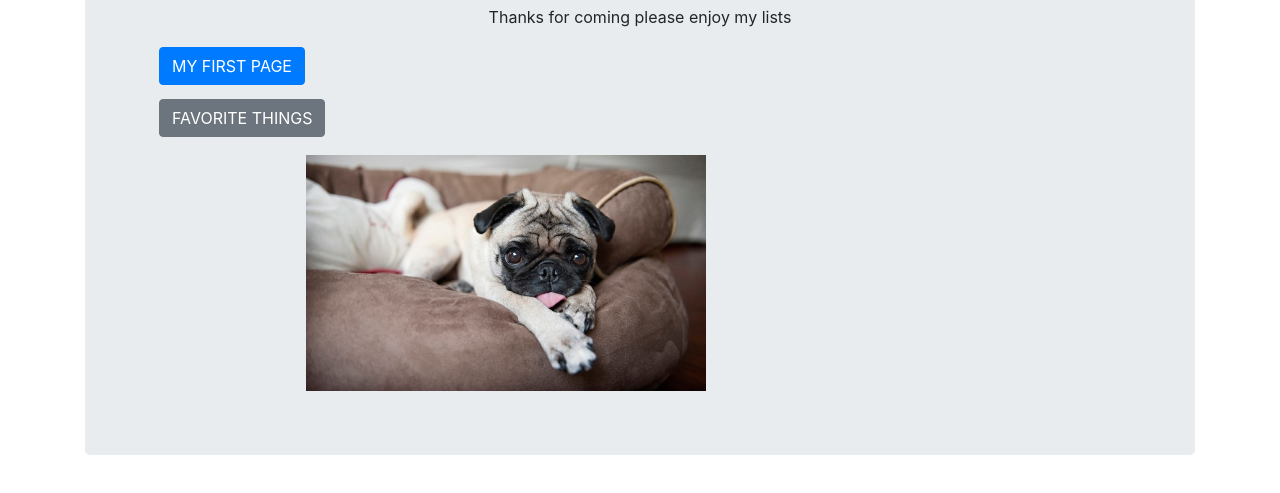
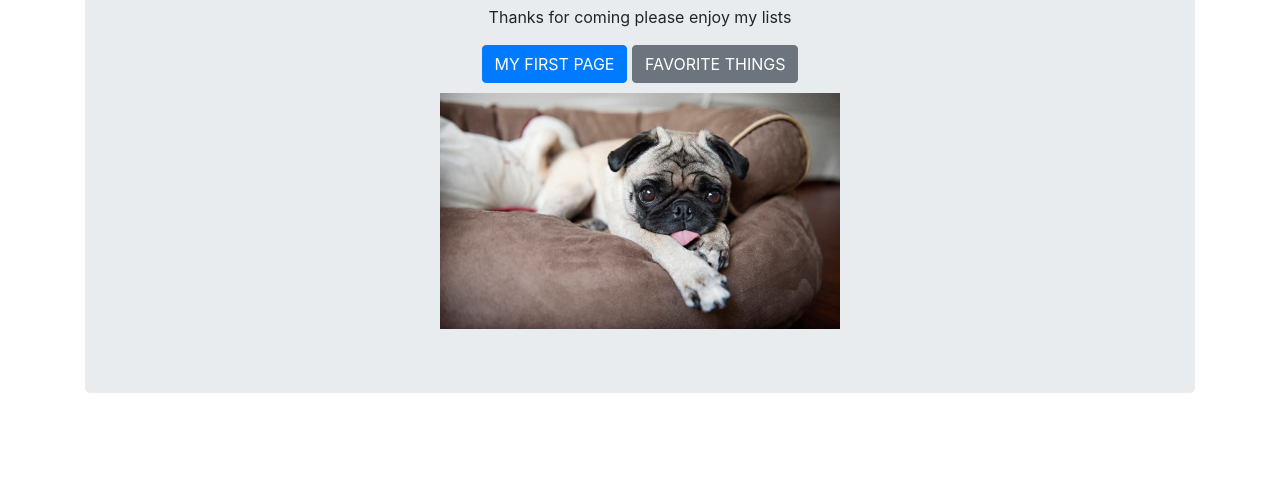
Before and after one commit to dustatron/epicodus-first-website, a plain HTML site: page index.html in a window 1280 px wide. Shown: the part 115-608 px from the top of the page. Drawn offline with nearby package versions, Linux system fonts and the light colour scheme.

Commit message:
will have a better looking index page.

```diff
--- a/index.html
+++ b/index.html
@@ -15,17 +15,13 @@
             <div class="col-8 offset-2 text-center">
                 <p>Thanks for coming please enjoy my lists</p>
             </div>
-            <ul>
-                <li>
+            <div class="col-8 offset-2 text-center btn-row">
                     <a href="my-first-webpage.html"><button class="btn btn-primary">My first page</button></a>
-                </li>
-                <li>
                     <a href="favorite-things.html"><button class="btn btn-secondary">Favorite Things</button></a>
-                </li>
-            </ul>
+            </div>
 
 
-            <div class="col-8 offset-2">
+            <div class="col-8 offset-2 text-center">
                 <img src="img/pug.jpeg" alt="Pug" width="400rem">
             </div>
         </div>
--- a/style.css
+++ b/style.css
@@ -13,3 +13,7 @@ li  {
 button {
     text-transform: uppercase;
 }
+
+.btn-row {
+    margin-bottom: 10px;
+}
```
